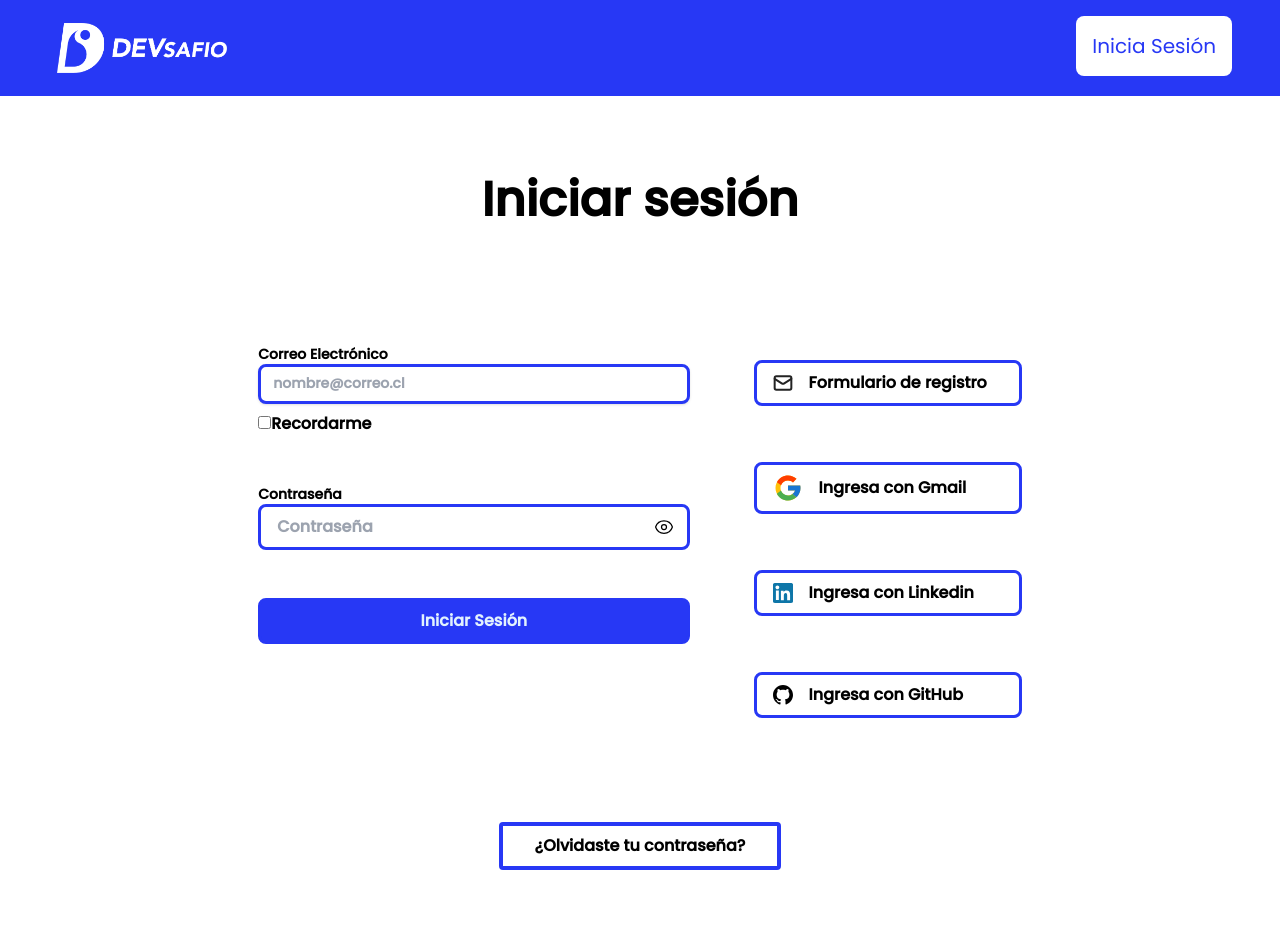
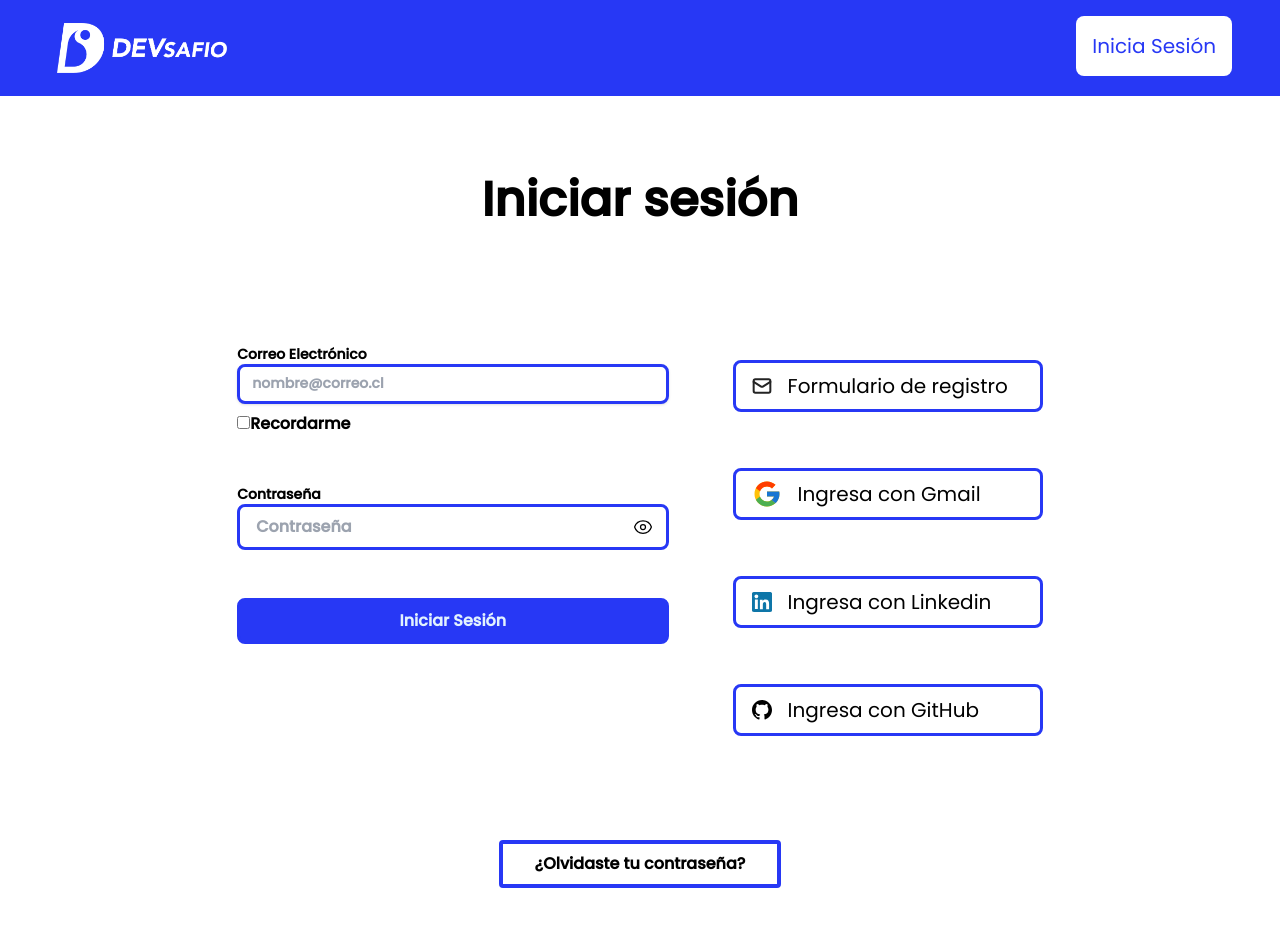
Before and after one commit to dlab-team/C11-Frontend, a React (Vite) app: page /login in a window 1280 px wide. Shown: the top 926 px of the page. Built offline with nearby package versions, Linux system fonts and the light colour scheme.

Commit message:
fix: se cambia estilo fuentes de botones de Social_login según figma

```diff
--- a/src/components/Social_login.jsx
+++ b/src/components/Social_login.jsx
@@ -12,7 +12,7 @@ const Social_login = () => {
     // console.log(social)
   }
   return (
-    <div className="bg-[#FFF] px-8 pt-20 pb-8 mb-4">
+    <div className="bg-[#FFF] px-8 pt-20 pb-8 mb-4 font-normal text-sm ">
       <form onSubmit={handleSubmit}>
         {/* <div className="flex items-center justify-between"> */}
         <div className="mb-14">
@@ -23,7 +23,7 @@ const Social_login = () => {
             value={social}
           >
             <img src={mail} className="logo mail" alt="mail logo" />
-            <span className="px-4">Formulario de registro</span>
+            <span className="px-4 text-xl leading-[30px]">Formulario de registro</span>
           </button>
         </div>
         <div className="mb-14">
@@ -34,7 +34,7 @@ const Social_login = () => {
             value={social}
           >
             <img src={gmail} className="logo gmail" alt="gmail logo" />
-            <span className="px-4">Ingresa con Gmail</span>
+            <span className="px-4 text-xl leading-[30px]">Ingresa con Gmail</span>
           </button>
         </div>
         <div className="mb-14">
@@ -45,7 +45,7 @@ const Social_login = () => {
             value={social}
           >
             <img src={linkedin} className="logo linkedin" alt="linkedin logo" />
-            <span className="px-4">Ingresa con Linkedin</span>
+            <span className="px-4 text-xl leading-[30px]">Ingresa con Linkedin</span>
           </button>
         </div>
         <div className="mb-14">
@@ -56,7 +56,7 @@ const Social_login = () => {
             value={social}
           >
             <img src={github} className="logo github" alt="github logo" />
-            <span className="px-4">Ingresa con GitHub</span>
+            <span className="px-4 text-xl leading-[30px]">Ingresa con GitHub</span>
           </button>
         </div>
       </form>
```
